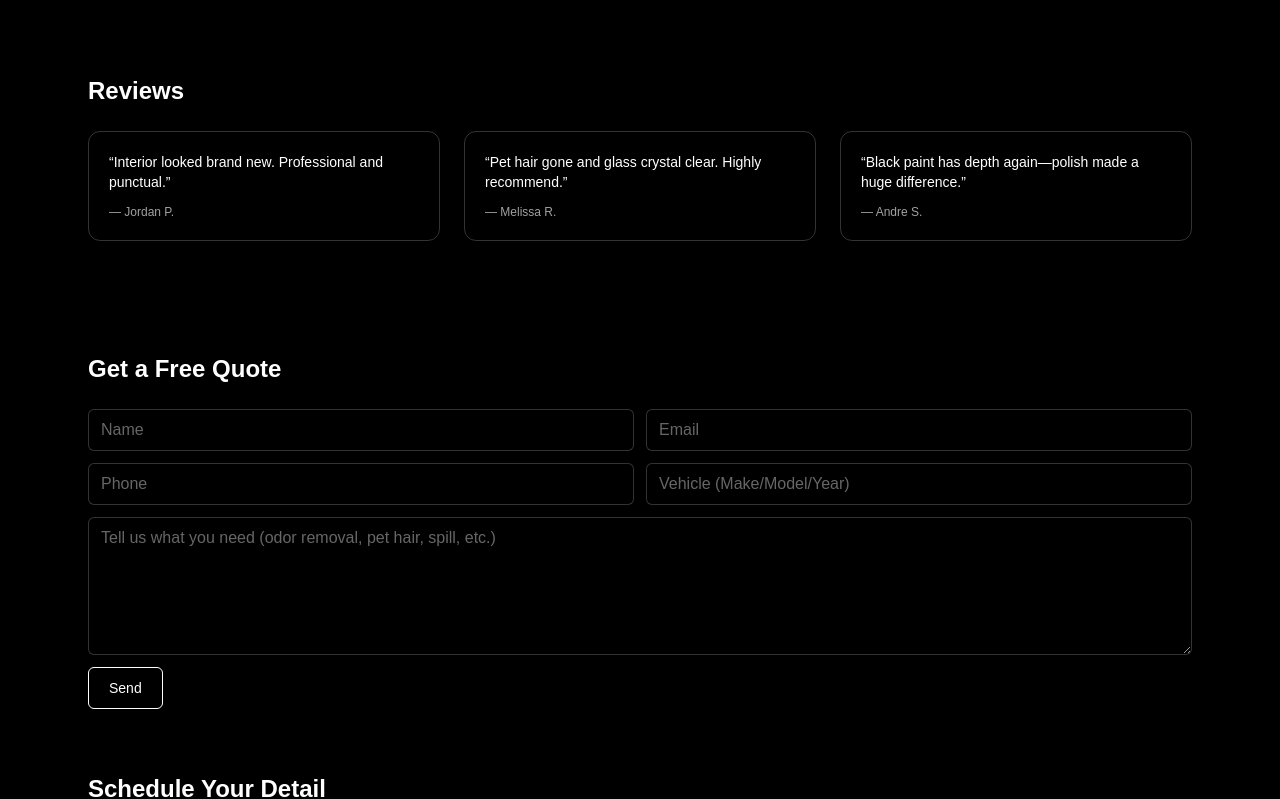
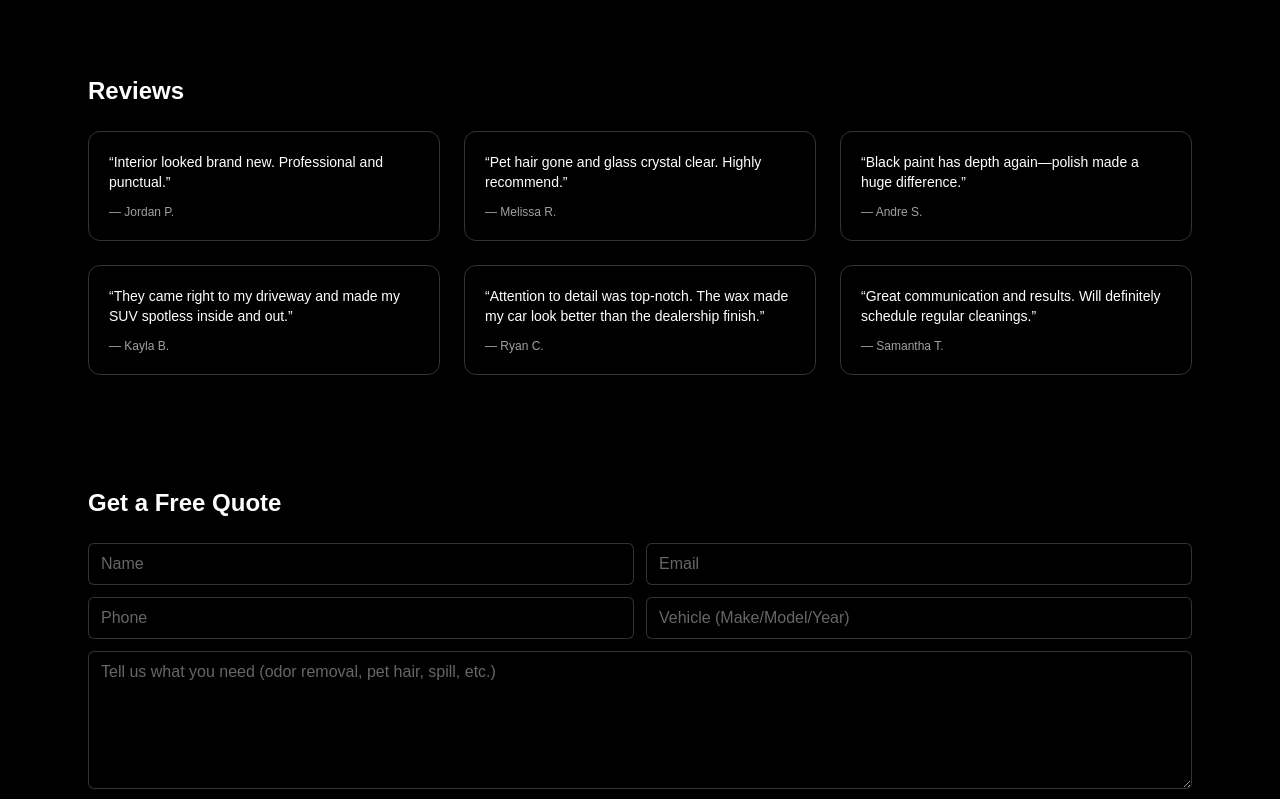
Before and after one commit to Achen2020-web/ac-detailing, a Next.js app: page / in a window 1280 px wide. Shown: the part 5100-5899 px from the top of the page. Built offline with nearby package versions, Linux system fonts and the light colour scheme; no server answers.

Commit message:
Update page.tsx

```diff
--- a/src/app/page.tsx
+++ b/src/app/page.tsx
@@ -672,6 +672,9 @@ export default function Home() {
             { q: "Interior looked brand new. Professional and punctual.", n: "Jordan P." },
             { q: "Pet hair gone and glass crystal clear. Highly recommend.", n: "Melissa R." },
             { q: "Black paint has depth again—polish made a huge difference.", n: "Andre S." },
+  { q: "They came right to my driveway and made my SUV spotless inside and out.", n: "Kayla B." },
+  { q: "Attention to detail was top-notch. The wax made my car look better than the dealership finish.", n: "Ryan C." },
+  { q: "Great communication and results. Will definitely schedule regular cleanings.", n: "Samantha T." },
           ].map((t) => (
             <Reveal key={t.n} delay={0.04}>
               <figure className="rounded-xl border border-white/20 p-5">
```
